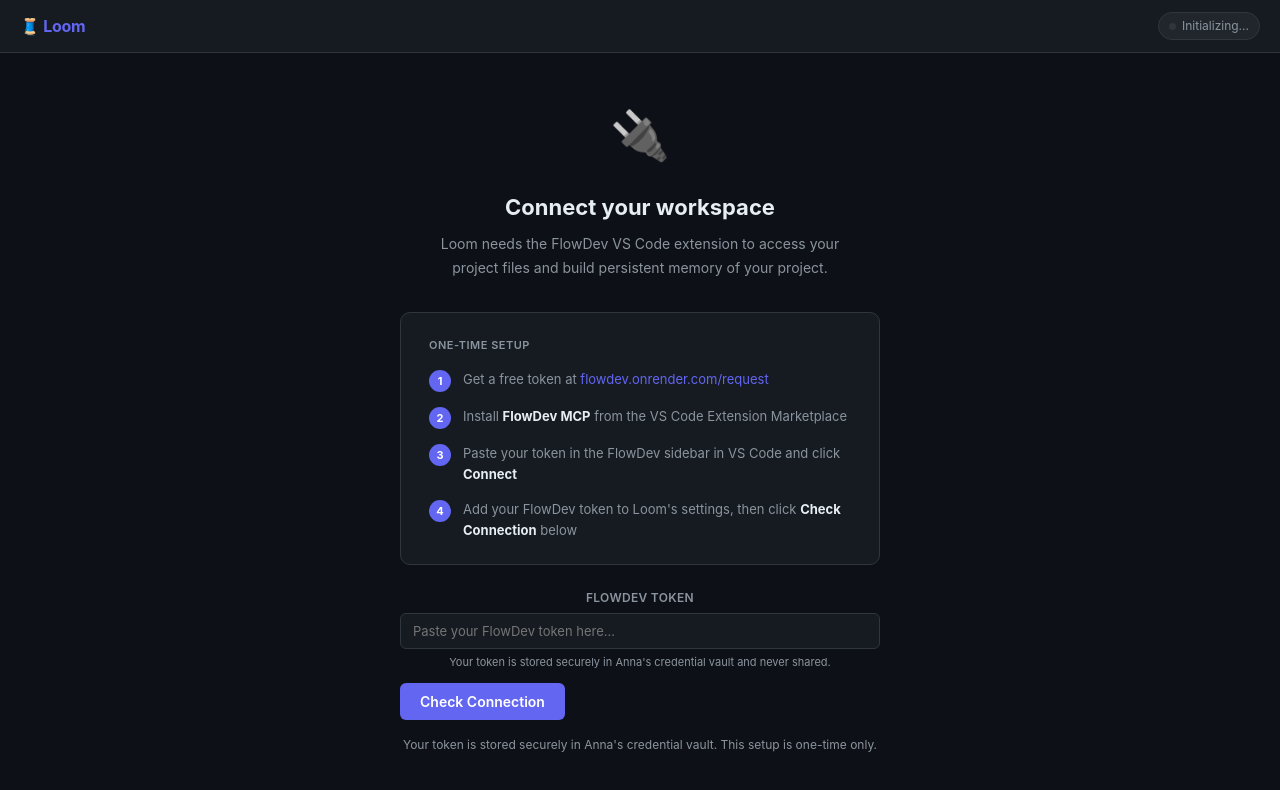
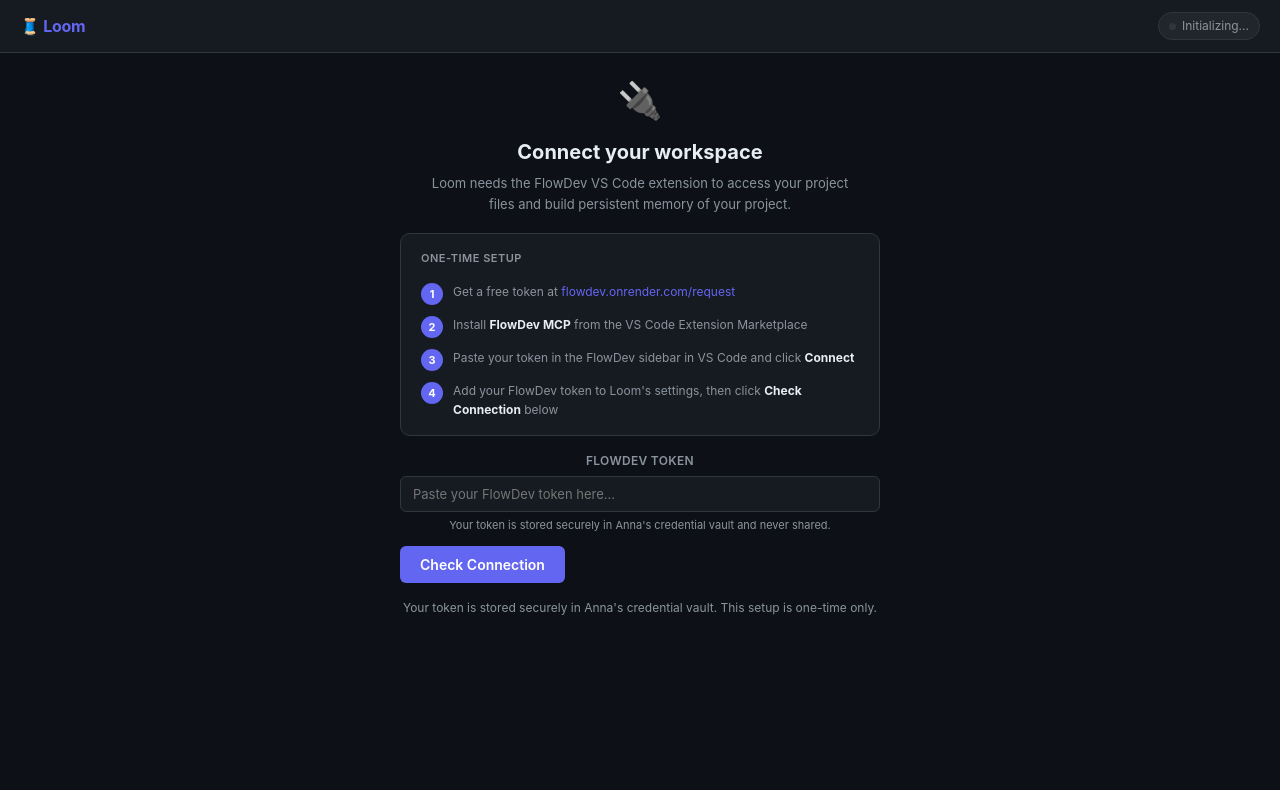
Before and after one commit to Oko300/LOOM, a plain HTML site: page bundle/index.html in a window 1280 px wide. Drawn offline with Linux system fonts and the light colour scheme.

Commit message:
fix: token input, compact layout, robust SDK import

```diff
--- a/bundle/index.html
+++ b/bundle/index.html
@@ -74,22 +74,23 @@
     #connect-view {
       flex-direction: column;
       align-items: center;
-      justify-content: center;
-      padding: 40px;
+      justify-content: flex-start;
+      padding: 20px 40px 16px;
       text-align: center;
+      overflow-y: auto;
     }
-    .connect-icon { font-size: 48px; margin-bottom: 20px; }
-    .connect-title { font-size: 22px; font-weight: 700; margin-bottom: 8px; }
-    .connect-sub { color: var(--text-muted); max-width: 440px; margin-bottom: 32px; line-height: 1.7; }
+    .connect-icon { font-size: 36px; margin-bottom: 10px; }
+    .connect-title { font-size: 20px; font-weight: 700; margin-bottom: 6px; }
+    .connect-sub { color: var(--text-muted); max-width: 440px; margin-bottom: 18px; line-height: 1.6; font-size: 13px; }
     .steps-card {
       background: var(--surface);
       border: 1px solid var(--border);
       border-radius: 10px;
-      padding: 24px 28px;
+      padding: 16px 20px;
       max-width: 480px;
       width: 100%;
       text-align: left;
-      margin-bottom: 24px;
+      margin-bottom: 16px;
     }
     .steps-card h3 {
       font-size: 11px;
@@ -99,7 +100,7 @@
       letter-spacing: 0.5px;
       margin-bottom: 16px;
     }
-    .step-row { display: flex; gap: 12px; margin-bottom: 14px; font-size: 13px; align-items: flex-start; }
+    .step-row { display: flex; gap: 10px; margin-bottom: 10px; font-size: 12px; align-items: flex-start; }
     .step-row:last-child { margin-bottom: 0; }
     .step-num {
       width: 22px; height: 22px; border-radius: 50%;
@@ -494,7 +495,13 @@
 
 <script src="anna-tool-ids.js"></script>
 <script type="module">
-import { AnnaAppRuntime } from '/static/anna-apps/_sdk/latest/index.js';
+let AnnaAppRuntime;
+try {
+  const mod = await import('/static/anna-apps/_sdk/latest/index.js');
+  AnnaAppRuntime = mod.AnnaAppRuntime;
+} catch (e) {
+  console.warn('[Loom] Anna SDK import failed:', e.message);
+}
 
 // ═══════════════════════════════════════════
 //  STATE
@@ -508,14 +515,17 @@ let isWaiting = false;
 //  ANNA SDK — connect + wrap tool calls
 // ═══════════════════════════════════════════
 async function ensureAnna() {
-  if (!anna) anna = await AnnaAppRuntime.connect();
+  if (!anna) {
+    if (!AnnaAppRuntime) throw new Error('Anna SDK unavailable. Make sure this app is open inside Anna AI.');
+    anna = await AnnaAppRuntime.connect();
+  }
   return anna;
 }
 
 async function invokeTool(name, params = {}) {
   const sdk = await ensureAnna();
   const toolId = (window.__ANNA_TOOL_IDS__ || {})['loom-agent'];
-  if (!toolId) throw new Error('Tool ID mapping not found. anna-tool-ids.js may not have loaded.');
+  if (!toolId) throw new Error('anna-tool-ids.js did not load — tool ID missing. Try refreshing the app.');
   const result = await sdk.tools.invoke({ tool_id: toolId, method: name, args: params });
   if (result && result.success === false) throw new Error(result.error || 'Executa returned failure');
   return result && result.data !== undefined ? result.data : result;
```
